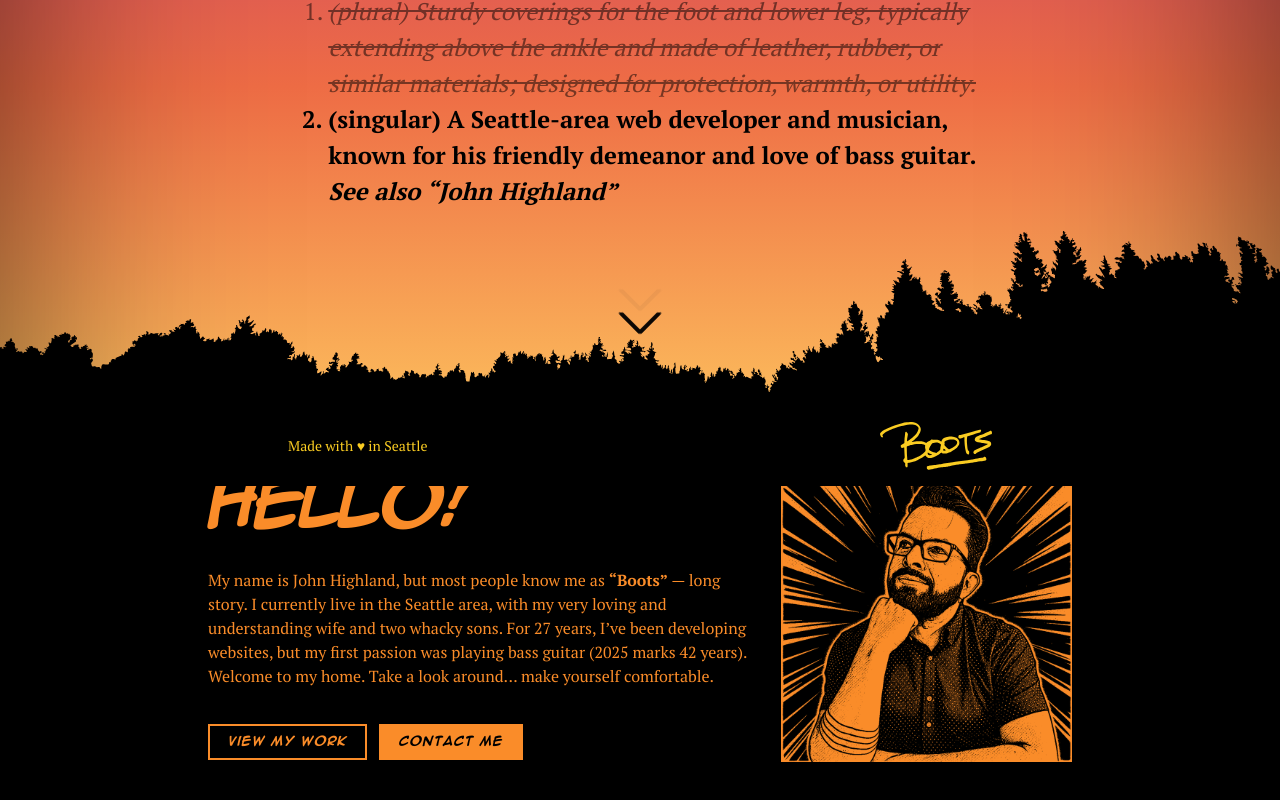
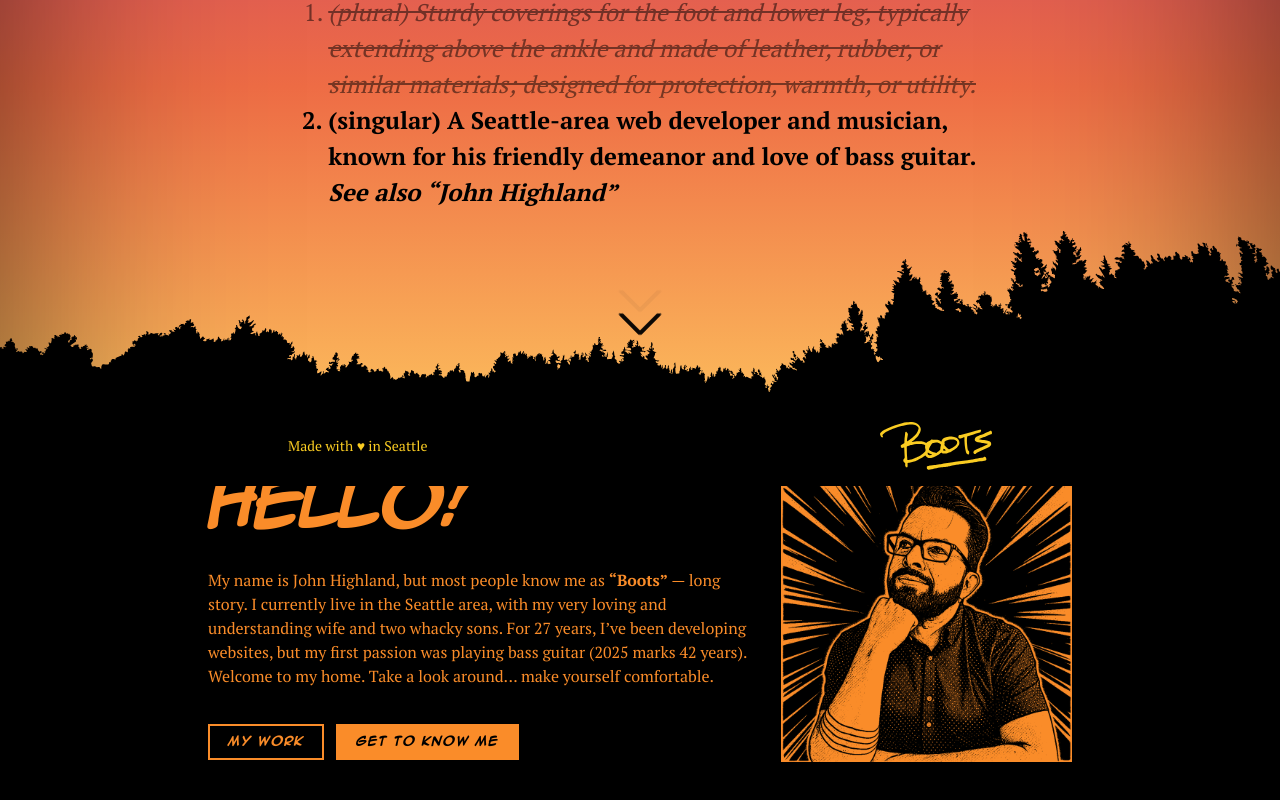
Before and after one commit to bootsified/bootsified-2025, a Next.js app: page / in a window 1280 px wide. Shown: the part 314-1114 px from the top of the page. Built offline with nearby package versions, Linux system fonts and the light colour scheme; no server answers.

Commit message:
fix buttons in intro, adjust definition heading

```diff
--- a/src/components/Definition/Definition.module.css
+++ b/src/components/Definition/Definition.module.css
@@ -33,7 +33,7 @@
 		margin-bottom: 0;
 
 		&:first-letter {
-			font-size: 1.25em;
+			font-size: 1.3em;
 		}
 	}
 
--- a/src/components/Intro/Intro.tsx
+++ b/src/components/Intro/Intro.tsx
@@ -4,6 +4,7 @@ import clsx from 'clsx'
 import { spanBass, spanWeb, thisYear } from '@/utils/helpers'
 import Image from 'next/image'
 import Button from '../Button'
+import Link from 'next/link'
 
 interface IntroProps {
 	className?: string
@@ -19,8 +20,8 @@ const Intro = ({
 					<h2>Hello!</h2>
 					<p>My name is John Highland, but most people know me as <strong>&ldquo;Boots&rdquo;</strong> &mdash; long story. I currently live in the Seattle area, with my very loving and understanding wife and two whacky sons. For {spanWeb()} years, I’ve been developing websites, but my first passion was playing bass guitar ({thisYear()} marks {spanBass()} years). Welcome to my home. Take a look around... make yourself comfortable.</p>
 					<div className={styles.buttons}>
-						<Button href='/work' variant='outlineReverse'>View my work</Button>
-						<Button href='/contact' variant='reverse'>Contact Me</Button>
+						<Link href='/work'><Button variant='outlineReverse'>My work</Button></Link>
+						<Link href='/about'><Button variant='reverse'>Get to know me</Button></Link>
 					</div>
 				</div>
 				<div className={styles.image}>
```
